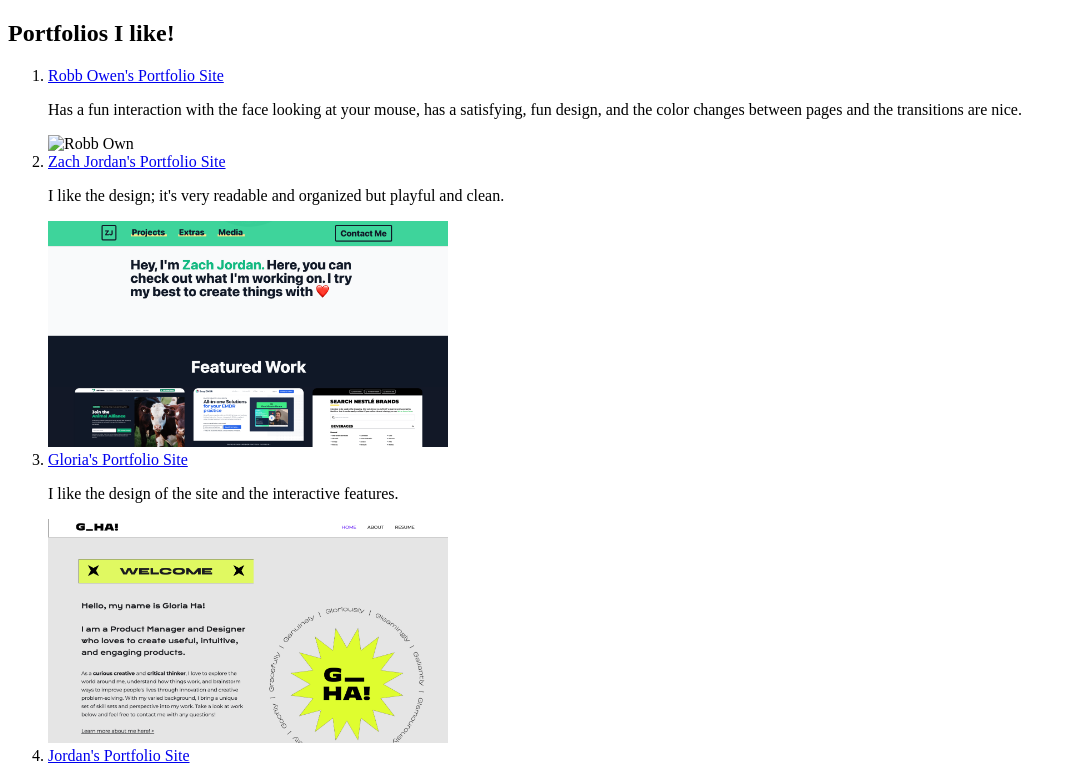
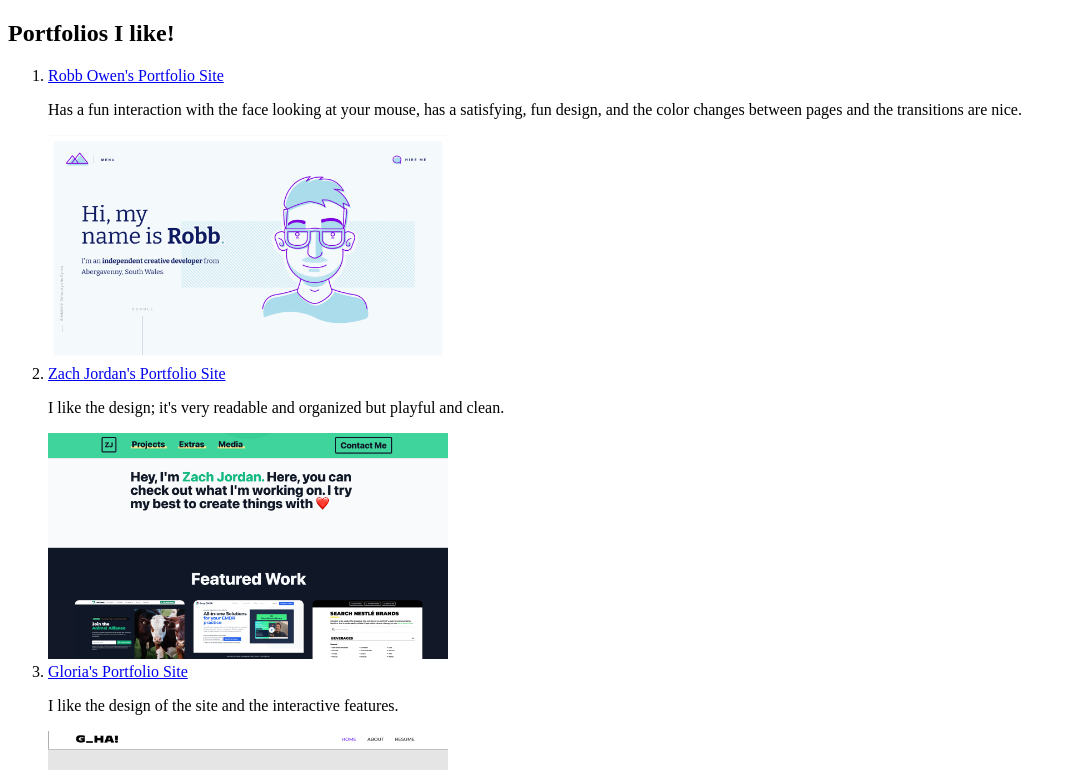
Before and after one commit to ams985/design2b, a plain HTML site: page portfolio-research/index.html in a window 1280 px wide. Shown: the top 770 px of the page, without its empty margins (0-1074 px from the left). Drawn offline with Linux system fonts and the light colour scheme.

Commit message:
updated first image

```diff
--- a/portfolio-research/index.html
+++ b/portfolio-research/index.html
@@ -11,7 +11,7 @@
             <ol>
                 <li><a href="https://robbowen.digital/" target="_blank">Robb Owen's Portfolio Site</a></li>
                     <p>Has a fun interaction with the face looking at your mouse, has a satisfying, fun design, and the color changes between pages and the transitions are nice.</p>
-                    <img src="images/Robb-Own.png" alt="Robb Own" width="400">
+                    <img src="images/Robb-Owen.png" alt="Robb Own" width="400">
                 <li><a href="https://www.zachjordan.io/#media" target="_blank">Zach Jordan's Portfolio Site</a></li>
                     <p>I like the design; it's very readable and organized but playful and clean.</p>
                     <img src="images/Zach-Jordan.png" alt="Zach Jordan" width="400">
```
